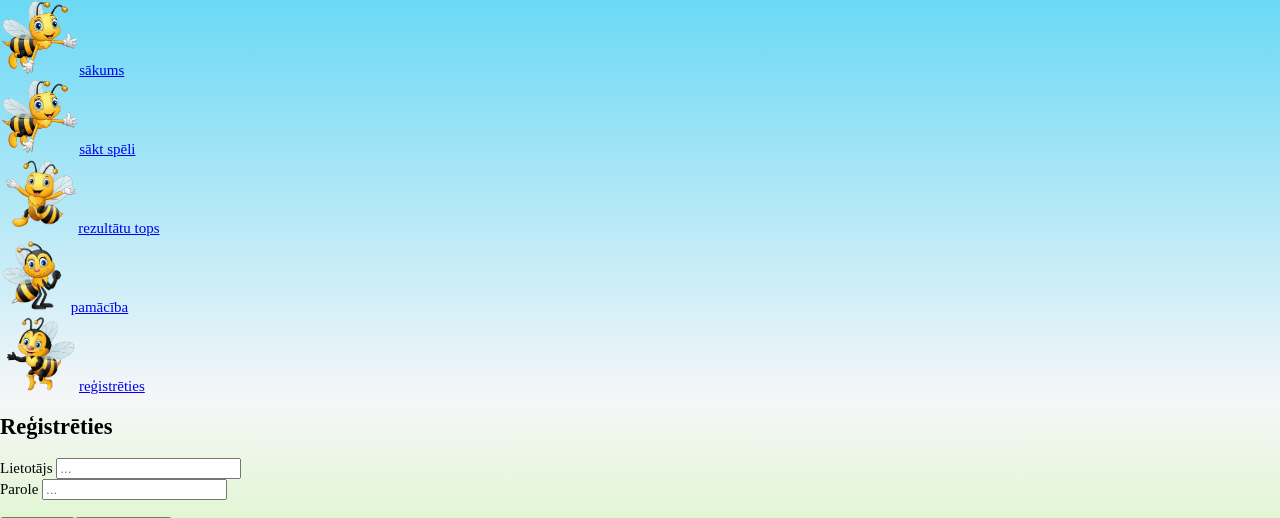
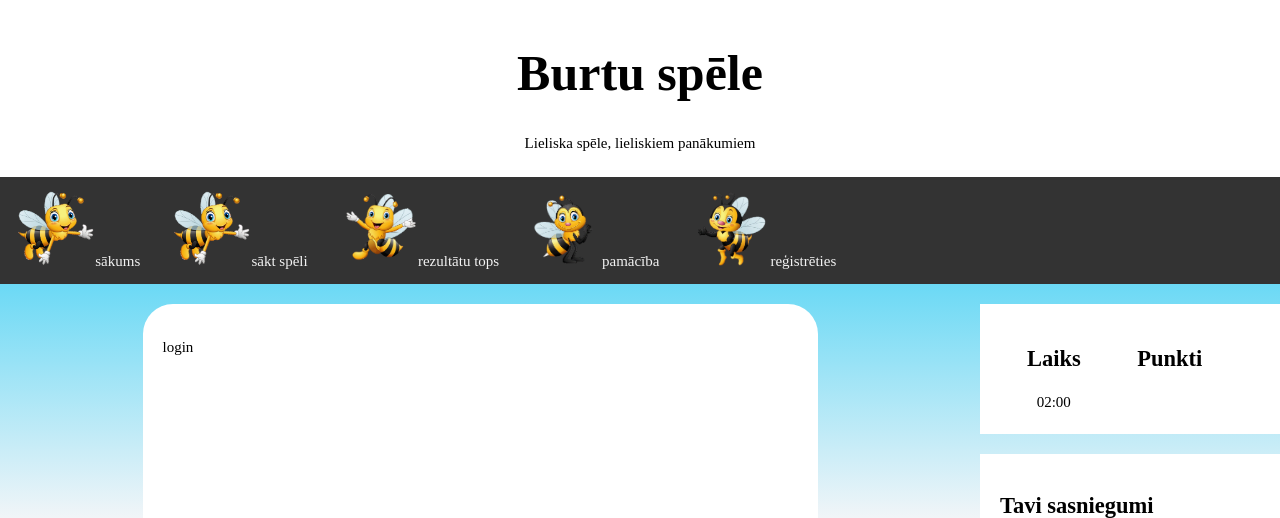
Before and after one commit to janaleonova/burtu_spele, a Flask app: template templates/login.html in a window 1280 px wide. Shown: the top 518 px of the page. Run offline with Flask 2, Linux system fonts and the light colour scheme; the template is opened without the code that fills it, so the values that code supplies are empty; grey boxes are pictures that could not be loaded.

Commit message:
strādā index un login links+ {{bloki}}

```diff
--- a/app.py
+++ b/app.py
@@ -1,4 +1,4 @@
-from flask import Flask, render_template
+from flask import Flask, render_template, request
 
 
 app = Flask(__name__)
@@ -8,6 +8,11 @@ def index():
     return render_template('/index.html')
 
 
+@app.route("/login")
+def login():
+    return render_template('/login.html')
+
+
 
 if __name__ == "__main__":
     app.run(debug = True)
--- a/templates/index.html
+++ b/templates/index.html
@@ -16,16 +16,18 @@
   </div>
 
   <div class="topnav">
-      <a href="templates/index.html"><img class="img_bite_sm" src="../static/img/bite1.gif">sākums</a>
+      <a href="{{ url_for('index')}}"><img class="img_bite_sm" src="../static/img/bite1.gif">sākums</a>
       <a href="#" id="mylink2" onclick="saktSkaitit()"><img class="img_bite_sm" src="../static/img/bite1.gif">sākt spēli</a>
       <a href="top.html"><img class="img_bite_sm" src="../static/img/bite2.gif">rezultātu tops</a>
       <a href="help.html"><img class="img_bite_sm" src="../static/img/bite3.gif">pamācība</a>
-      <a href="login.html"><img class="img_bite_sm" src="../static/img/bite4.gif">reģistrēties</a>
+      <a href="{{ url_for('login')}}"><img class="img_bite_sm" src="../static/img/bite4.gif">reģistrēties</a>
   </div>
 
   <div class="row">
     <div class="leftcolumn">
-      <div class="card"><a href="#" id="mylink1" onclick="saktSkaitit();">
+      <div class="card">
+        {% block content %}
+        <a href="#" id="mylink1" onclick="saktSkaitit();">
           <div class="sunuLauks">
               <div class="container">
               </div>
@@ -35,6 +37,9 @@
               <!-- šūnas ielasa scripts -->
             </div>
           </div>
+
+{% endblock content %}
+
       </div>
 
 
--- a/templates/login.html
+++ b/templates/login.html
@@ -1,40 +1,6 @@
-<!DOCTYPE html>
-<html lang="en">
-<head>
-    <meta charset="UTF-8">
-    <link href="style.css" rel="stylesheet">
-    <title>Burtu spēle</title>
-</head>
+{% extends 'index.html' %}
 
 
-<body>
-    <div class="wraper">
-        <nav>            <div class="izvelne"><a href="index.html"><img class="img_bite_sm" src="img/bite1.gif">sākums</a></div>
-            <div class="izvelne"><a href="spele.html"><img class="img_bite_sm" src="img/bite1.gif">sākt spēli</a></div>
-            <div class="izvelne"><a href="top.html"><img class="img_bite_sm" src="img/bite2.gif">rezultātu tops</a></div>
-            <div class="izvelne"><a href="help.html"><img class="img_bite_sm" src="img/bite3.gif">pamācība</a></div>
-            <div class="izvelne"><a href="login.html"><img class="img_bite_sm" src="img/bite4.gif">reģistrēties</a></div>
-        </nav>
-
-       <article>
-           <div class="login">
-               <form >
-                   <h2>Reģistrēties</h2>
-                    <label for="lietotajs">Lietotājs</label>
-                   <input type="text" id="lietotajs" placeholder="..."></br>
-                   <label for="parole">Parole</label>
-                   <input type="password" id="parole" placeholder="..."></br></br>
-                   <input class="button" type="submit" value="pieteikties"><input type="submit" class="button" value="jauns lietotājs"></br>
-               </form>
-           </div>
-        </article>
-
-        <footer>
-            <img class="foot_img" src="img/grass.png">
-        </footer>
-
-    </div><!--beidzas wrapper-->
-
-
-</body>
-</html>
+{% block content %}
+  <p>login</p>
+{% endblock content %}
```
